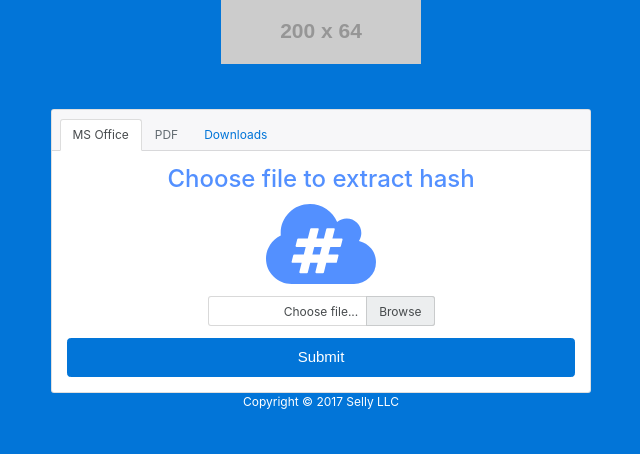
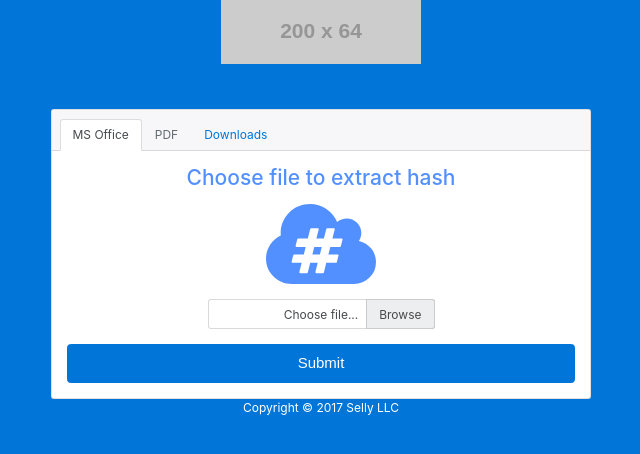
Before and after one commit to awratten/O2J, a PHP site: page / in a window 1280 px wide. Shown: the top 454 px of the page, without its empty margins (319-959 px from the left). Run offline with PHP 8.4, Linux system fonts and the light colour scheme; grey boxes labelled with a size stand in for pictures from a placeholder-image service; some libraries are stand-ins or nearby versions.

Commit message:
add padding

```diff
--- a/web/index.php
+++ b/web/index.php
@@ -46,13 +46,13 @@ $doc_version = "1";
                         </div>
                         <div class="card-block">
                             <form >
-                                <div class="form-group">
-                                    <h2>Choose file to extract hash</h2>
+                                <div class="form-group" style="margin-bottom: 15px;">
+                                    <h3>Choose file to extract hash</h3>
                                 </div>
-                                <div class="form-group">
+                                <div class="form-group" style="margin-bottom: 15px;">
                                     <a href="#" onclick="$('#file-label').click()"><img src="img/cloud-hash.svg" style="height:80px;"></a>
                                 </div>
-                                <div class="form-group">
+                                <div class="form-group" style="margin-bottom: 15px;">
                                     <label id="file-label" class="custom-file">
                                         <input type="file" id="file" class="custom-file-input" accept=".pdf, .doc, .docx ,application/msword, .xls, .xlsx, application/vnd.ms-excel, .ppt , .pptx, application/vnd.ms-powerpoint">
                                         <span class="custom-file-control"></span>
```
